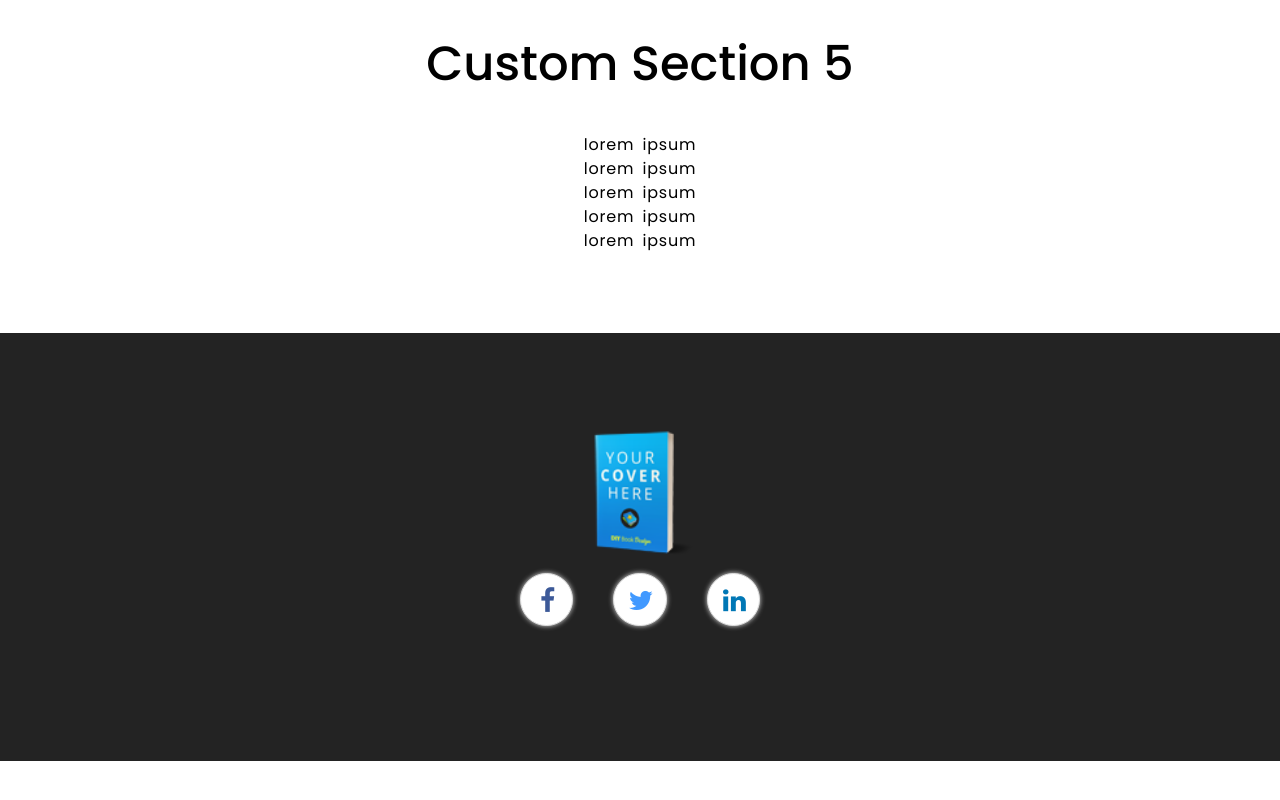
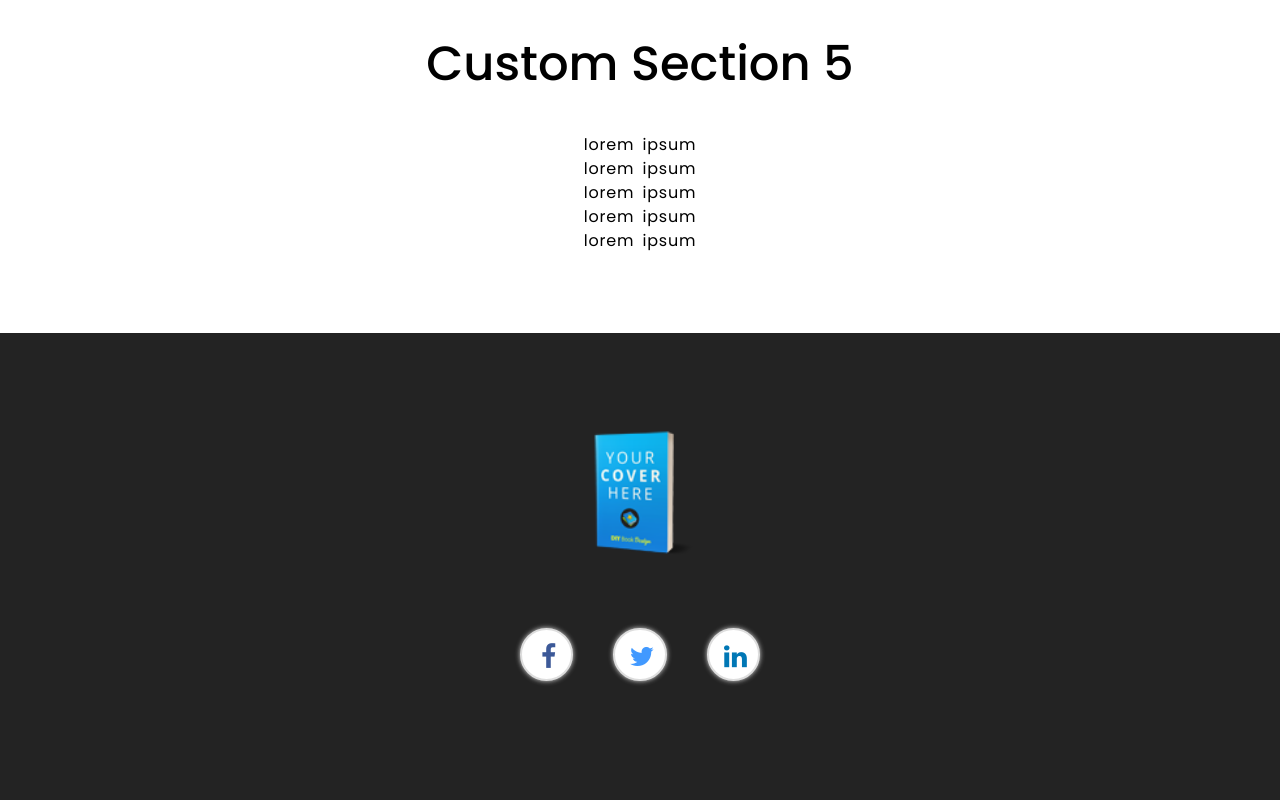
Before and after one commit to chrismuha/website-template-4, a plain HTML site: page index.html in a window 1280 px wide. Shown: the part 3276-4076 px from the top of the page. Before the commit the page ends 4037 px from the top, so only its background shows below. Drawn offline with nearby package versions, Linux system fonts and the light colour scheme.

Commit message:
social button and footer changes

```diff
--- a/public/css/styles.css
+++ b/public/css/styles.css
@@ -230,14 +230,16 @@ footer img {
 /* social buttons */
 .icon-button {
     background-color: white;
+    border: 2px solid #ddd;
     border-radius: 40pt;
+    box-shadow: 0px 0px 5px #ddd;
     cursor: pointer;
     display: inline-block;
     font-size: 20pt;
     height: 40pt;
     line-height: 40pt;
     margin: 0px 20px;
-    margin-top: 0px;
+    margin-top: 55px;
     margin-bottom: 55px;
     position: relative;
     text-align: center;
@@ -246,8 +248,6 @@ footer img {
         -ms-user-select: none;
             user-select: none;
     width: 40pt;
-    border: 1px solid #ddd;
-    box-shadow: 0px 0px 5px #ddd;
 }
 
 /* Circle */
```
